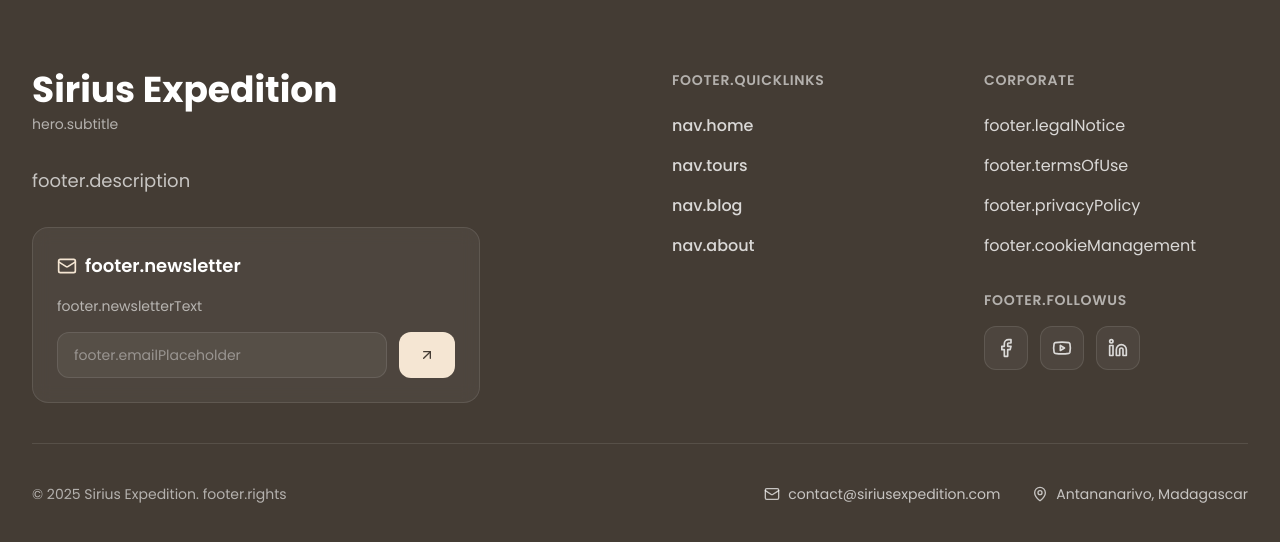
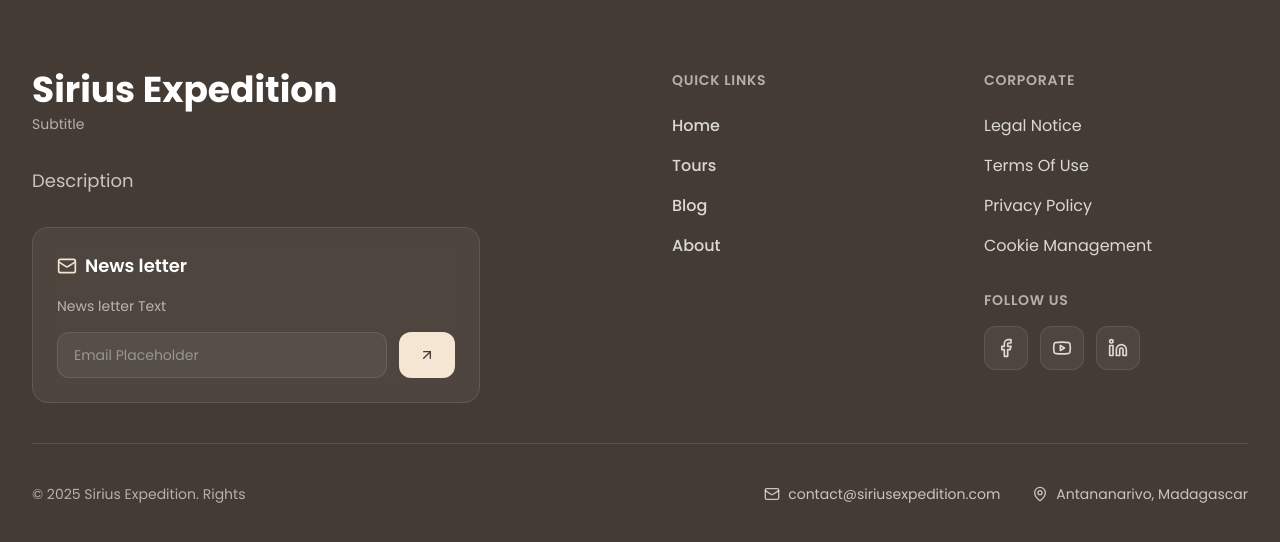
Before and after one commit to rotsy-dev/site-web-sirius-expedition-reac, a React (Vite) app: page / in a window 1280 px wide. Shown: the part 4764-5306 px from the top of the page. Built offline with nearby package versions, Linux system fonts and the light colour scheme; no server answers; the database is empty.

Commit message:
feat: Modification footer

```diff
--- a/src/app/components/Footer.tsx
+++ b/src/app/components/Footer.tsx
@@ -57,17 +57,17 @@ export function Footer({ setActiveSection, config }: FooterProps) {
   }, []);
 
   const pageLinks = [
-    { id: 'home', label: t('nav.home') },
-    { id: 'tours', label: t('nav.tours') },
-    { id: 'blogs', label: t('nav.blog') },
-    { id: 'about', label: t('nav.about') },
+    { id: 'home', label: t('Home') },
+    { id: 'tours', label: t('Tours') },
+    { id: 'blogs', label: t('Blog') },
+    { id: 'about', label: t('About') },
   ]
 
   const corporateLinks = [
-    { label: t('footer.legalNotice') || 'Mentions légales', href: '#' },
-    { label: t('footer.termsOfUse') || "Conditions d'utilisation", href: '#' },
-    { label: t('footer.privacyPolicy') || 'Politique de confidentialité', href: '#' },
-    { label: t('footer.cookieManagement') || 'Gestion des cookies', href: '#' },
+    { label: t('Legal Notice') || 'Mentions légales', href: '#' },
+    { label: t('Terms Of Use') || "Conditions d'utilisation", href: '#' },
+    { label: t('Privacy Policy') || 'Politique de confidentialité', href: '#' },
+    { label: t('Cookie Management') || 'Gestion des cookies', href: '#' },
   ]
 
   return (
@@ -81,24 +81,24 @@ export function Footer({ setActiveSection, config }: FooterProps) {
               <h1 className="text-3xl sm:text-4xl font-bold text-white">
                 {config.siteName}
               </h1>
-              <p className="text-sm text-white/60 mt-1">{t('hero.subtitle')}</p>
+              <p className="text-sm text-white/60 mt-1">{t('Subtitle')}</p>
             </div>
 
             <p className="text-white/70 text-base sm:text-lg leading-relaxed max-w-md">
-              {t('footer.description')}
+              {t('Description')}
             </p>
 
             {/* Newsletter */}
             <div className="bg-white/5 backdrop-blur-sm border border-white/10 rounded-2xl p-6 max-w-md">
               <h3 className="text-lg font-semibold mb-4 flex items-center gap-2">
                 <Mail className="w-5 h-5 text-[#F5E6D3]" />
-                {t('footer.newsletter')}
+                {t('News letter')}
               </h3>
-              <p className="text-white/60 text-sm mb-4">{t('footer.newsletterText')}</p>
+              <p className="text-white/60 text-sm mb-4">{t('News letter Text')}</p>
               <div className="flex gap-3">
                 <input
                   type="email"
-                  placeholder={t('footer.emailPlaceholder')}
+                  placeholder={t('Email Placeholder')}
                   className="flex-1 bg-white/5 border border-white/10 rounded-xl px-4 py-3 text-sm outline-none placeholder-white/40 focus:border-[#F5E6D3] transition-colors text-white"
                 />
                 <button className="bg-[#F5E6D3] hover:bg-[#EBD8C0] px-5 py-3 rounded-xl font-medium transition-all flex items-center gap-2 text-[#443C34]">
@@ -112,7 +112,7 @@ export function Footer({ setActiveSection, config }: FooterProps) {
           <div className="grid grid-cols-2 gap-8 lg:gap-12">
             <div>
               <h3 className="text-sm font-semibold text-white/60 uppercase tracking-wider mb-6">
-                {t('footer.quickLinks')}
+                {t('Quick Links')}
               </h3>
               <nav className="space-y-4">
                 {pageLinks.map((link) => (
@@ -147,7 +147,7 @@ export function Footer({ setActiveSection, config }: FooterProps) {
               {/* Réseaux sociaux */}
               <div>
                 <h3 className="text-sm font-semibold text-white/60 uppercase tracking-wider mb-4">
-                  {t('footer.followUs')}
+                  {t('Follow Us')}
                 </h3>
                 <div className="flex gap-3">
                   <a
@@ -184,7 +184,7 @@ export function Footer({ setActiveSection, config }: FooterProps) {
         {/* Copyright */}
         <div className="flex flex-col md:flex-row items-center justify-between gap-6 section-bas">
           <p className="text-white/60 text-sm text-center md:text-left">
-            © {currentYear} {config.siteName}. {t('footer.rights')}
+            © {currentYear} {config.siteName}. {t('Rights')}
           </p>
 
           <div className="flex flex-col sm:flex-row items-center gap-4 sm:gap-8 text-white/70 text-sm">
```
